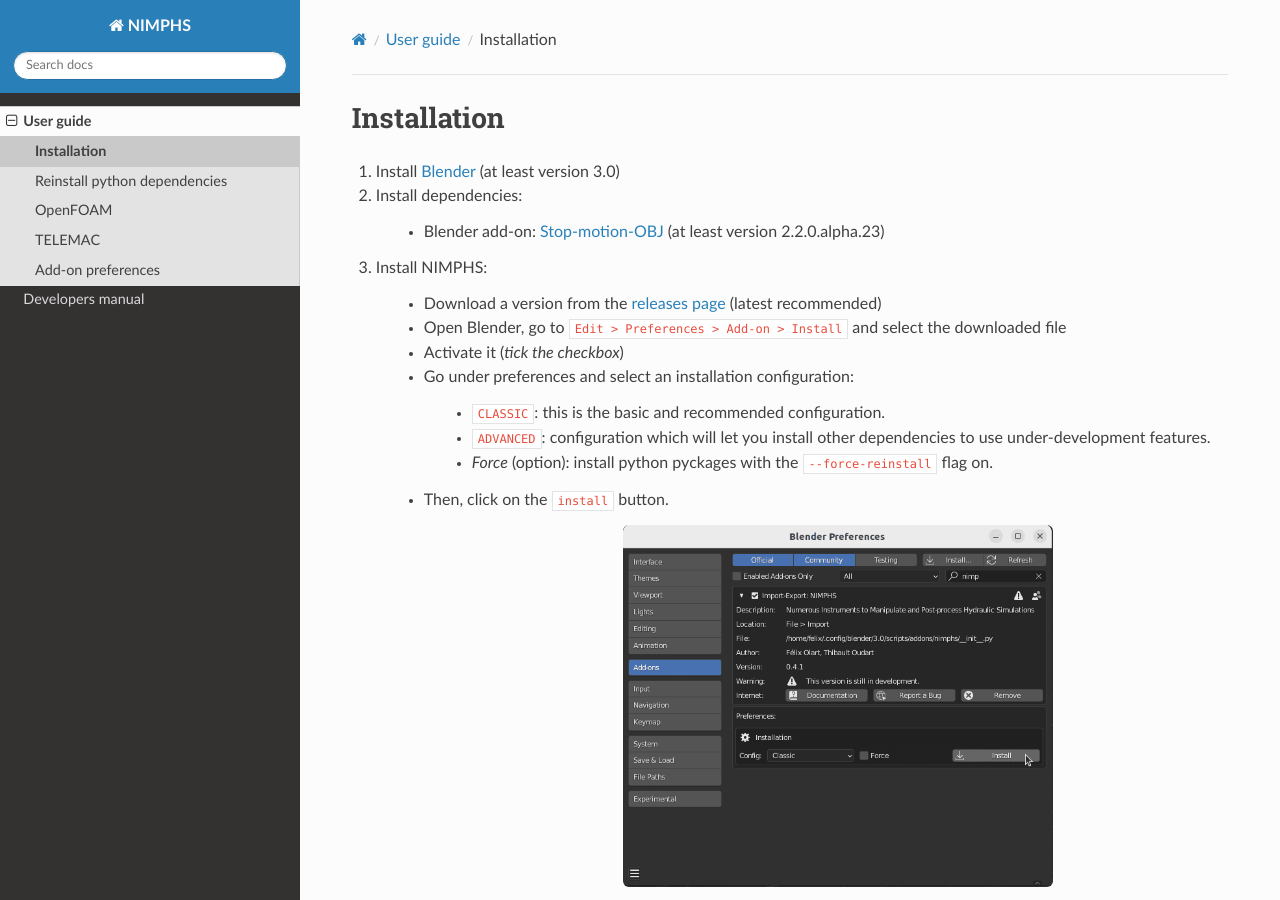
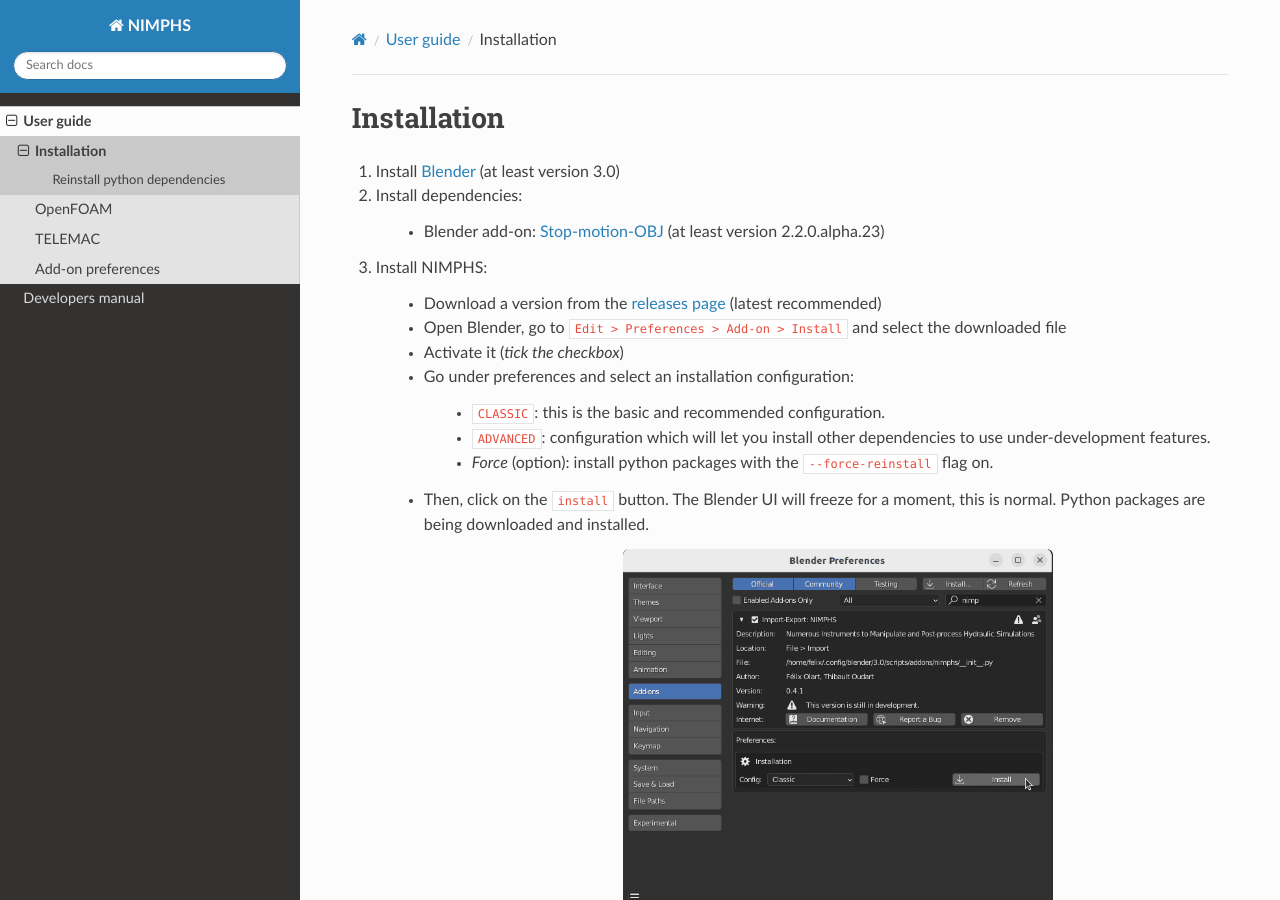
Before and after one commit to Artelia/NIMPHS, a Sphinx documentation site: the page built from docs/source/users/installation.rst, in a window 1280 px wide and 900 px high. Built offline with Sphinx 7.4.7 and the Read the Docs theme 2.0.0, drawn with Linux system fonts in a browser that asks for light colours; pages that are not in the unit, such as notebooks, are missing from menus.

Commit message:
[Docs] Added information in installation instructions

```diff
--- a/docs/source/spelling_wordlist.txt
+++ b/docs/source/spelling_wordlist.txt
@@ -24,3 +24,4 @@
 voxels
 vdb
 VDB
+pyopenvdb
--- a/docs/source/users/installation.rst
+++ b/docs/source/users/installation.rst
@@ -18,9 +18,9 @@
 
         * ``CLASSIC``: this is the basic and recommended configuration.
         * ``ADVANCED``: configuration which will let you install other dependencies to use under-development features.
-        * `Force` (option): install python pyckages with the ``--force-reinstall`` flag on.
+        * `Force` (option): install python packages with the ``--force-reinstall`` flag on.
 
-    * Then, click on the ``install`` button.
+    * Then, click on the ``install`` button. The Blender UI will freeze for a moment, this is normal. Python packages are being downloaded and installed.
 
         .. image:: /images/installation/run_install_process.png
             :width: 55%
@@ -39,7 +39,7 @@
 
 
 Reinstall python dependencies
-=============================
+-----------------------------
 
     .. note::
         If you need to reinstall the python dependencies or switch configuration, follow these instructions.
```
